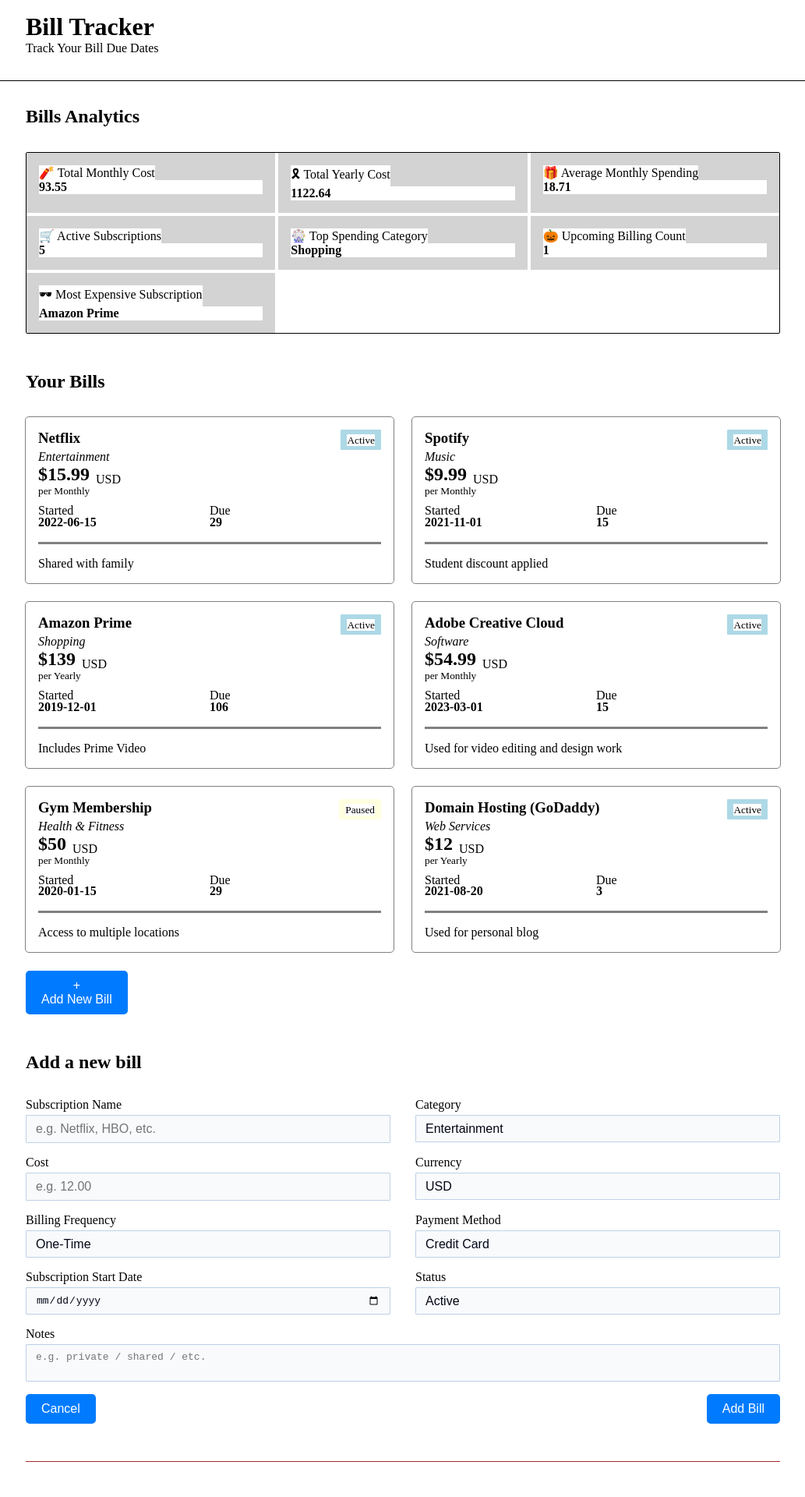
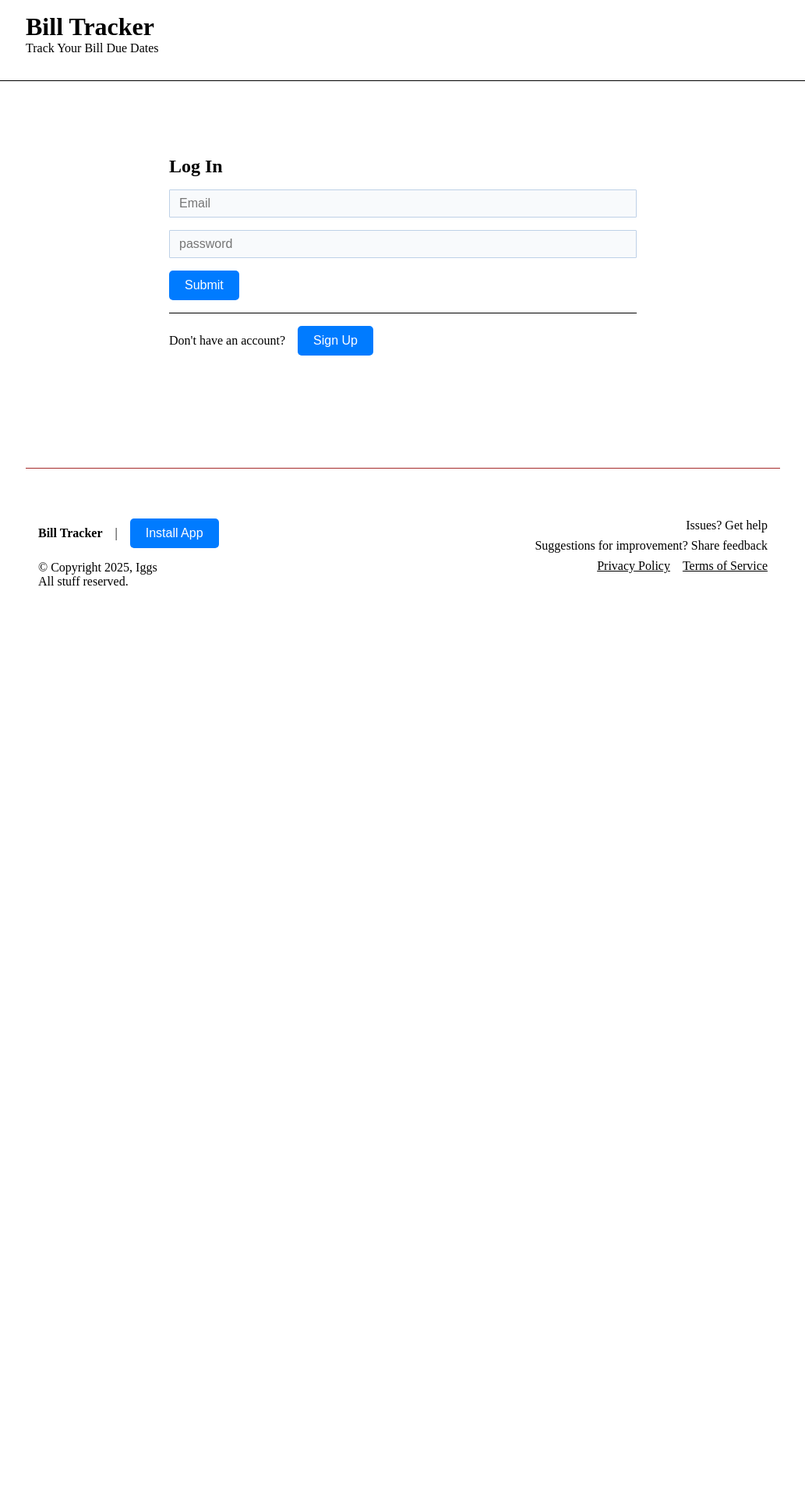
Before and after one commit to Dmitriy36/bill-tracker, a Next.js app: page /dashboard in a window 1280 px wide. Shown: the top 1920 px of the page at 78% size, without its empty margins (123-1156 px from the left). After the commit the page ends 835 px from the top, so only its background shows below. Built offline with nearby package versions, Linux system fonts and the light colour scheme.

Commit message:
added firebase to gitignore

```diff
--- a/app/dashboard/page.js
+++ b/app/dashboard/page.js
@@ -1,18 +1,29 @@
+"use client"; // make this a client-side page
+import { useState } from "react";
 import Login from "@/components/Login";
 import SubscriptionsDisplay from "@/components/SubscriptionsDisplay";
 import SubscriptionSummary from "@/components/SubscriptionSummary";
 import SubscriptionForm from "@/components/SubscriptionForm";
 export default function DashBoardpage() {
-  const isAuthenticated = true;
-  const isAddEntry = true;
+  const isAuthenticated = false;
+  const [isAddEntry, setIsAddEntry] = useState(false);
+
+  function handleToggleInput() {
+    setIsAddEntry(!isAddEntry);
+  }
+
   if (!isAuthenticated) {
     return <Login />;
   }
   return (
     <>
       <SubscriptionSummary />
-      <SubscriptionsDisplay />
-      {isAddEntry && <SubscriptionForm />}
+      <SubscriptionsDisplay
+        handleShowInput={isAddEntry ? () => {} : handleToggleInput}
+      />
+      {isAddEntry && (
+        <SubscriptionForm onSubmit={() => {}} closeInput={handleToggleInput} />
+      )}
     </>
   );
 }
--- a/app/globals.css
+++ b/app/globals.css
@@ -391,6 +391,10 @@
 }
 
 /* footer */
+footer {
+  margin-top: 2rem;
+}
+
 .hard-line {
   height: 1px;
   background: brown;
--- a/components/GoTo.jsx
+++ b/components/GoTo.jsx
@@ -1,6 +1,6 @@
-"use client";
+"use client"; // make this a client-side page
 import { usePathname } from "next/navigation"; // removed {}
-import  Link  from "next/link";
+import Link from "next/link";
 export default function GoTo() {
   const isAuthenticated = false;
   const path = usePathname();
--- a/components/Login.jsx
+++ b/components/Login.jsx
@@ -1,14 +1,40 @@
+"use client"; // make this a client-side component, because this needs to rely on state
+import { useState } from "react";
 export default function Login() {
+  const [email, setEmail] = useState("");
+  const [password, setPassword] = useState("");
+  const [isRegistration, setIsRegistration] = useState("");
+
   return (
     <div className="login">
-      <h2>Login</h2>
-      <input placeholder="Email" type="email" />
-      <input placeholder="Password" type="password" />
+      <h2>{isRegistration ? "Create an account" : "Log In"}</h2>
+      <input
+        value={email}
+        onChange={(e) => setEmail(e.target.value)}
+        placeholder="Email"
+        type="email"
+      />
+      <input
+        value={password}
+        onChange={(e) => setPassword(e.target.value)}
+        placeholder="password"
+        type="password"
+      />
       <button>Submit</button>
       <div className="full-line" />
       <div>
-        <p>Don&apos;t have an account?</p>
-        <button>Sign Up</button>
+        <p>
+          {isRegistration
+            ? "Already have an account?"
+            : "Don't have an account?"}
+        </p>
+        <button
+          onClick={() => {
+            setIsRegistration(!isRegistration);
+          }}
+        >
+          {isRegistration ? "Log In" : "Sign Up"}
+        </button>
       </div>
     </div>
   );
--- a/components/SubscriptionForm.jsx
+++ b/components/SubscriptionForm.jsx
@@ -1,12 +1,41 @@
-"use client";
-export default function SubscriptionForm() {
+"use client"; // make this a client-side page
+import { useState } from "react";
+
+export default function SubscriptionForm(props) {
+  const { onSubmit, closeInput } = props;
+  const [formData, setFormData] = useState({
+    name: "",
+    category: "Web Services",
+    cost: "",
+    currency: "USD",
+    billingFrequency: "Monthly",
+    nextBillingDate: "",
+    paymentMethod: "Credit Card",
+    startDate: "",
+    renewalType: "",
+    notes: "",
+    status: "Active",
+  });
+
+  function handleChangeInput(e) {
+    const newData = { ...formData, [e.target.name]: e.target.value };
+    setFormData(newData);
+  }
+
+  function handleFormSubmit(e) {
+    e.preventDefault(); // this is to prevent page from reloading
+    onSubmit();
+  }
+
   return (
     <section>
       <h2>Add a new bill</h2>
-      <form onSubmit={() => {}}>
+      <form onSubmit={handleFormSubmit}>
         <label>
           <span>Subscription Name</span>
           <input
+            value={formData.name}
+            onChange={handleChangeInput}
             type="text"
             name="name"
             placeholder="e.g. Netflix, HBO, etc."
@@ -15,7 +44,11 @@
         </label>
         <label>
           <span>Category</span>
-          <select name="category">
+          <select
+            value={formData.category}
+            onChange={handleChangeInput}
+            name="category"
+          >
             {[
               "Entertainment",
               "Music",
@@ -30,6 +63,8 @@
         <label>
           <span>Cost</span>
           <input
+            value={formData.cost}
+            onChange={handleChangeInput}
             type="number"
             name="cost"
             step="0.01"
@@ -39,7 +74,11 @@
         </label>
         <label>
           <span>Currency</span>
-          <select name="currency">
+          <select
+            value={formData.currency}
+            onChange={handleChangeInput}
+            name="currency"
+          >
             {["USD", "EUR"].map((curr, currIndex) => {
               return <option key={currIndex}>{curr}</option>;
             })}
@@ -48,7 +87,11 @@
 
         <label>
           <span>Billing Frequency</span>
-          <select name="billingFrequency">
+          <select
+            value={formData.billingFrequency}
+            onChange={handleChangeInput}
+            name="billingFrequency"
+          >
             {["One-Time", "Weekly", "Monthly", "Quarterly", "Yearly"].map(
               (freq, freqIndex) => {
                 return <option key={freqIndex}>{freq}</option>;
@@ -59,7 +102,11 @@
 
         <label>
           <span>Payment Method</span>
-          <select name="paymentMethod">
+          <select
+            value={formData.paymentMethod}
+            onChange={handleChangeInput}
+            name="paymentMethod"
+          >
             {["Credit Card", "Debit Card", "Paypal", "Bank Xfer", "Other"].map(
               (item, itemIndex) => {
                 return <option key={itemIndex}>{item}</option>;
@@ -70,12 +117,21 @@
 
         <label>
           <span>Subscription Start Date</span>
-          <input type="date" name="startDate" />
+          <input
+            value={formData.startDate}
+            onChange={handleChangeInput}
+            type="date"
+            name="startDate"
+          />
         </label>
 
         <label>
           <span>Status</span>
-          <select name="status">
+          <select
+            value={formData.status}
+            onChange={handleChangeInput}
+            name="status"
+          >
             {["Active", "Paused", "Cancelled"].map((item, itemIndex) => {
               return <option key={itemIndex}>{item}</option>;
             })}
@@ -84,11 +140,16 @@
 
         <label className="fat-column">
           <span>Notes</span>
-          <textarea name="notes" placeholder="e.g. private / shared / etc." />
+          <textarea
+            value={formData.notes}
+            onChange={handleChangeInput}
+            name="notes"
+            placeholder="e.g. private / shared / etc."
+          />
         </label>
 
         <div className="fat-column form-submit-btns">
-          <button>Cancel</button>
+          <button onClick={closeInput}>Cancel</button>
           <button type="submit">Add Bill</button>
         </div>
       </form>
--- a/components/SubscriptionsDisplay.jsx
+++ b/components/SubscriptionsDisplay.jsx
@@ -1,5 +1,6 @@
 import { getDaysUntilNextCharge, subscriptions } from "@/utils";
-export default function SubscriptionsDisplay() {
+export default function SubscriptionsDisplay(props) {
+  const { handleShowInput } = props;
   return (
     <section>
       <h2>Your Bills</h2>
@@ -59,7 +60,10 @@
           );
         })}
 
-        <button className="button-card add-subscriptions">
+        <button
+          onClick={handleShowInput}
+          className="button-card add-subscriptions"
+        >
           + <br />
           Add New Bill
         </button>
```
Also changed, not shown: context/AuthContext.jsx (added), 1 other file (tests, documents, lock files or other folders).
